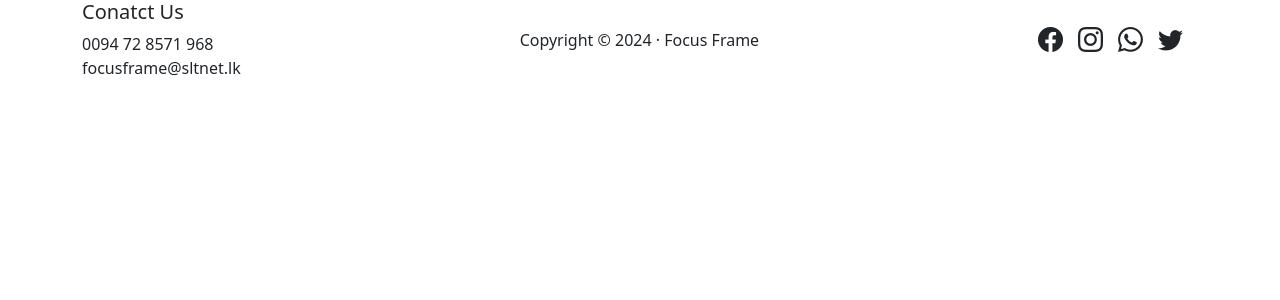
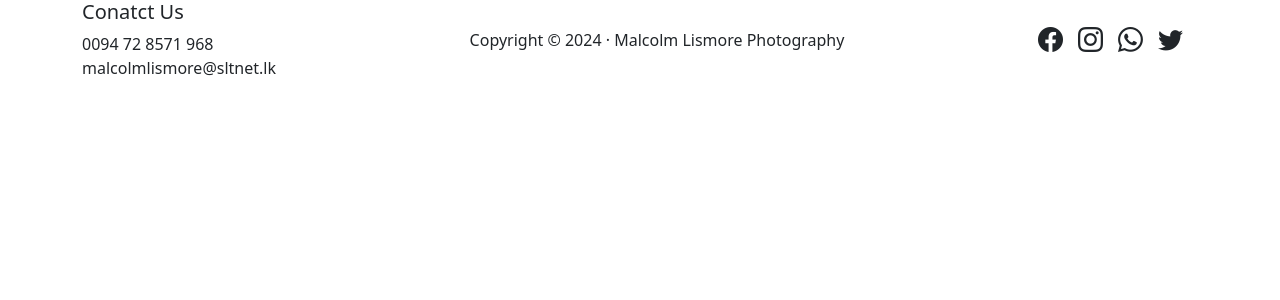
Before and after one commit to DKLakshman/D01-Photography-portfolio, a PHP site: page /footer.php in a window 1280 px wide. Shown: the top 300 px of the page. Run offline with PHP 8.4, Linux system fonts and the light colour scheme; some libraries are stand-ins or nearby versions.

Commit message:
footer change

```diff
--- a/pages/footer.php
+++ b/pages/footer.php
@@ -20,16 +20,17 @@
             <div class="alg-text-p alg-text-light">
                 <h5>Conatct Us</h5>
                 <div class="">0094 72 8571 968</div>
-                <div>focusframe@sltnet.lk</div>
+                <div>malcolmlismore@sltnet.lk</div>
             </div>
             <div class="alg-text-p alg-text-light">
-                <div>Copyright © 2024 · Focus Frame</div>
+                <div>Copyright © 2024 · Malcolm Lismore Photography
+                </div>
             </div>
             <div class="d-flex alg-text-light">
-                <div style="width: 40px; font-size:25px;"><i  class="bi bi-facebook"></i></div>
-                <div style="width: 40px; font-size:25px;"><i  class="bi bi-instagram"></i></div>
-                <div style="width: 40px; font-size:25px;"><i  class="bi bi-whatsapp"></i></div>
-                <div style="width: 40px; font-size:25px;"><i  class="bi bi-twitter"></i></div>
+                <div style="width: 40px; font-size:25px;"><i class="bi bi-facebook"></i></div>
+                <div style="width: 40px; font-size:25px;"><i class="bi bi-instagram"></i></div>
+                <div style="width: 40px; font-size:25px;"><i class="bi bi-whatsapp"></i></div>
+                <div style="width: 40px; font-size:25px;"><i class="bi bi-twitter"></i></div>
             </div>
         </div>
     </section>
--- a/pages/showPackages.php
+++ b/pages/showPackages.php
@@ -132,10 +132,10 @@
             <div class="alg-text-p alg-text-light">
                 <h5>Conatct Us</h5>
                 <div class="">0094 72 8571 968</div>
-                <div>focusframe@sltnet.lk</div>
+                <div>malcolmlismore@sltnet.lk</div>
             </div>
             <div class="alg-text-p alg-text-light">
-                <div>Copyright © 2024 · Focus Frame</div>
+                <div>Copyright © 2024 · Malcolm Lismore Photography</div>
             </div>
             <div class="d-flex alg-text-light">
                 <div style="width: 40px; font-size:25px;"><i class="bi bi-facebook"></i></div>
```
